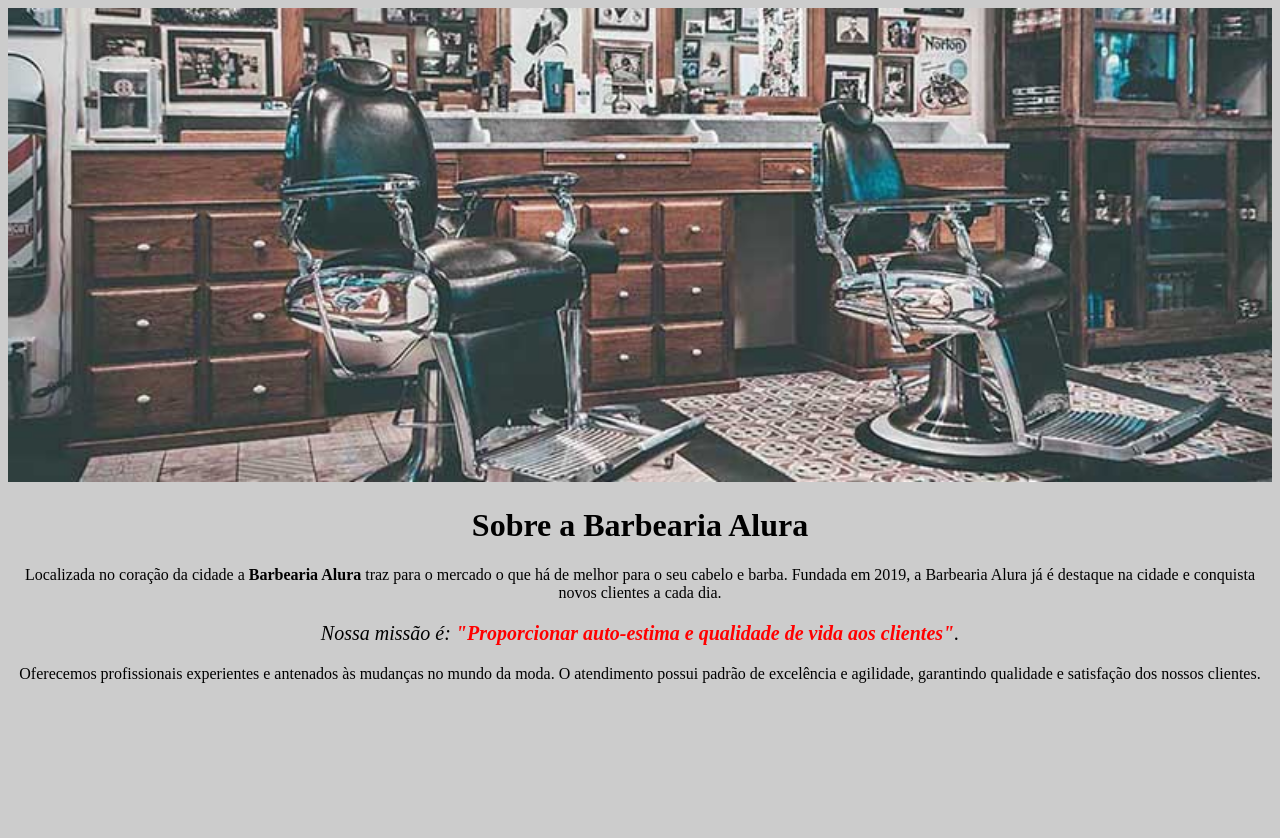
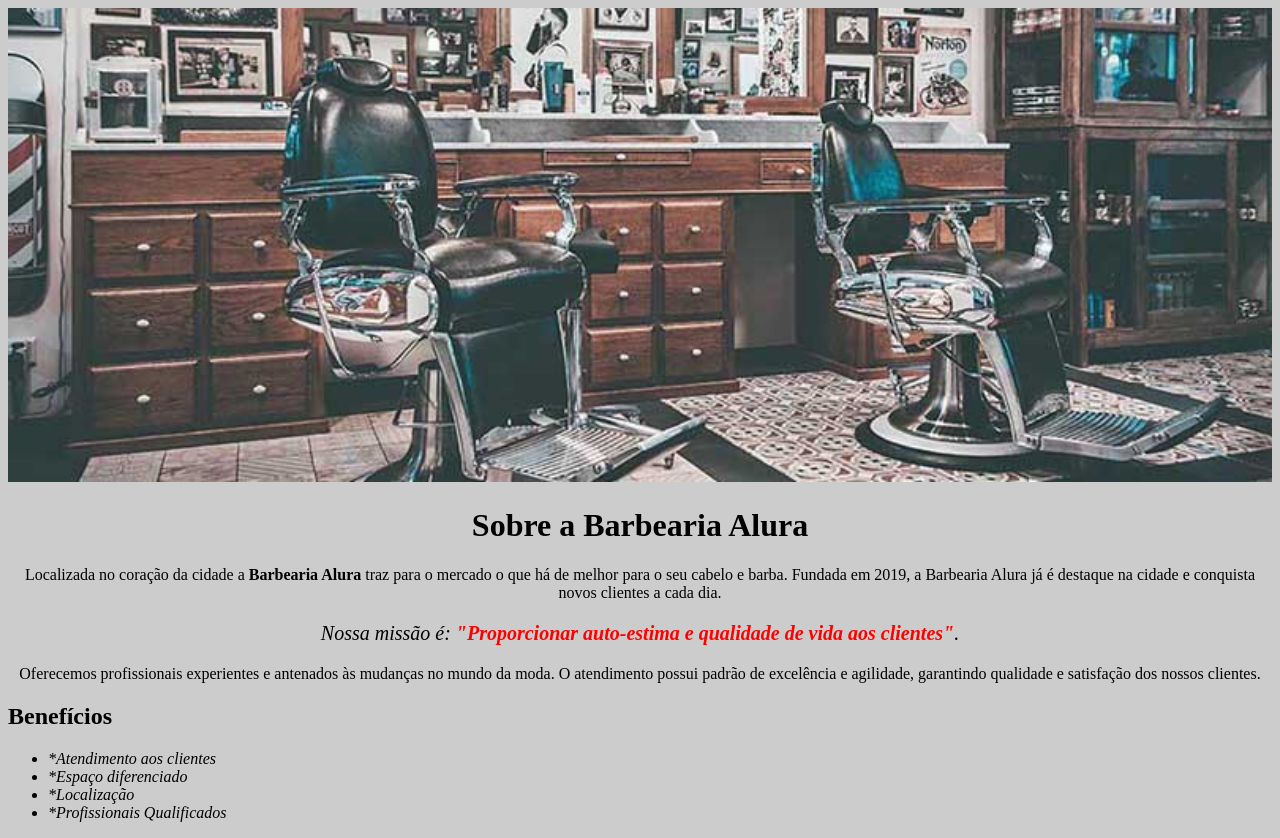
Before and after one commit to guilhermehenriquee475/barbeariaAlura, a plain HTML site: page index.html in a window 1280 px wide. Before the commit the page ends 800 px from the top, so only its background shows below. Drawn offline with Linux system fonts and the light colour scheme.

Commit message:
Add files via upload

```diff
--- a/index.html
+++ b/index.html
@@ -4,21 +4,28 @@
     <meta charset="UTF-8">
     <title>Barbearia Alura</title>
     <link rel="stylesheet" href="style.css">
+  </head>
 
-   <style>
+  <body>
+  <img id="banner" src="banner.jpg" alt="">
+  <div>
+    <h1>Sobre a Barbearia Alura</h1>
 
-   </style>
-</head>
+        <p> Localizada no coração da cidade a
+          <strong>Barbearia Alura</strong> traz para o mercado o que há de melhor para o seu cabelo e barba. Fundada em 2019, a Barbearia Alura já é destaque na cidade e conquista novos clientes a cada dia.</p>
 
-<body>
-  <img id="banner" src="banner.jpg" alt="">
-    <h1 style="text-align: center; background-color: #CCCCCC">Sobre a Barbearia Alura</h1>
-
-        <p> Localizada no coração da cidade a <strong>Barbearia Alura</strong> traz para o mercado o que há de melhor para o seu cabelo e barba. Fundada em 2019, a Barbearia Alura já é destaque na cidade e conquista novos clientes a cada dia.</p>
-
-        <p style="font-size:20px;"><em>Nossa missão é: <strong>"Proporcionar auto-estima e qualidade de vida aos clientes"</strong>.</em></p>
+        <p id="missao"><em>Nossa missão é:
+           <strong>"Proporcionar auto-estima e qualidade de vida aos clientes"</strong>.</em></p>
 
         <p>Oferecemos profissionais experientes e antenados às mudanças no mundo da moda. O atendimento possui padrão de excelência e agilidade, garantindo qualidade e satisfação dos nossos clientes.</p>
+ </div>
+        <h2>Benefícios</h2>
 
+        <ul>
+            <li class="itens">*Atendimento aos clientes</li>
+            <li class="itens">*Espaço diferenciado</li>
+            <li class="itens">*Localização</li>
+            <li class="itens">*Profissionais Qualificados</li>
+      </ul>
     </body>
 </html>
--- a/style.css
+++ b/style.css
@@ -1,6 +1,7 @@
 body{
    background: #cccccc;
 }
+
 #banner {
     width: 100%;
 }
@@ -13,6 +14,14 @@ p {
     text-align: center;
 }
 
+#missao {
+      font-size: 20px;
+}
+
 em strong {
     color: #ff0000;
 }
+
+.itens{
+    font-style: italic
+}
```
